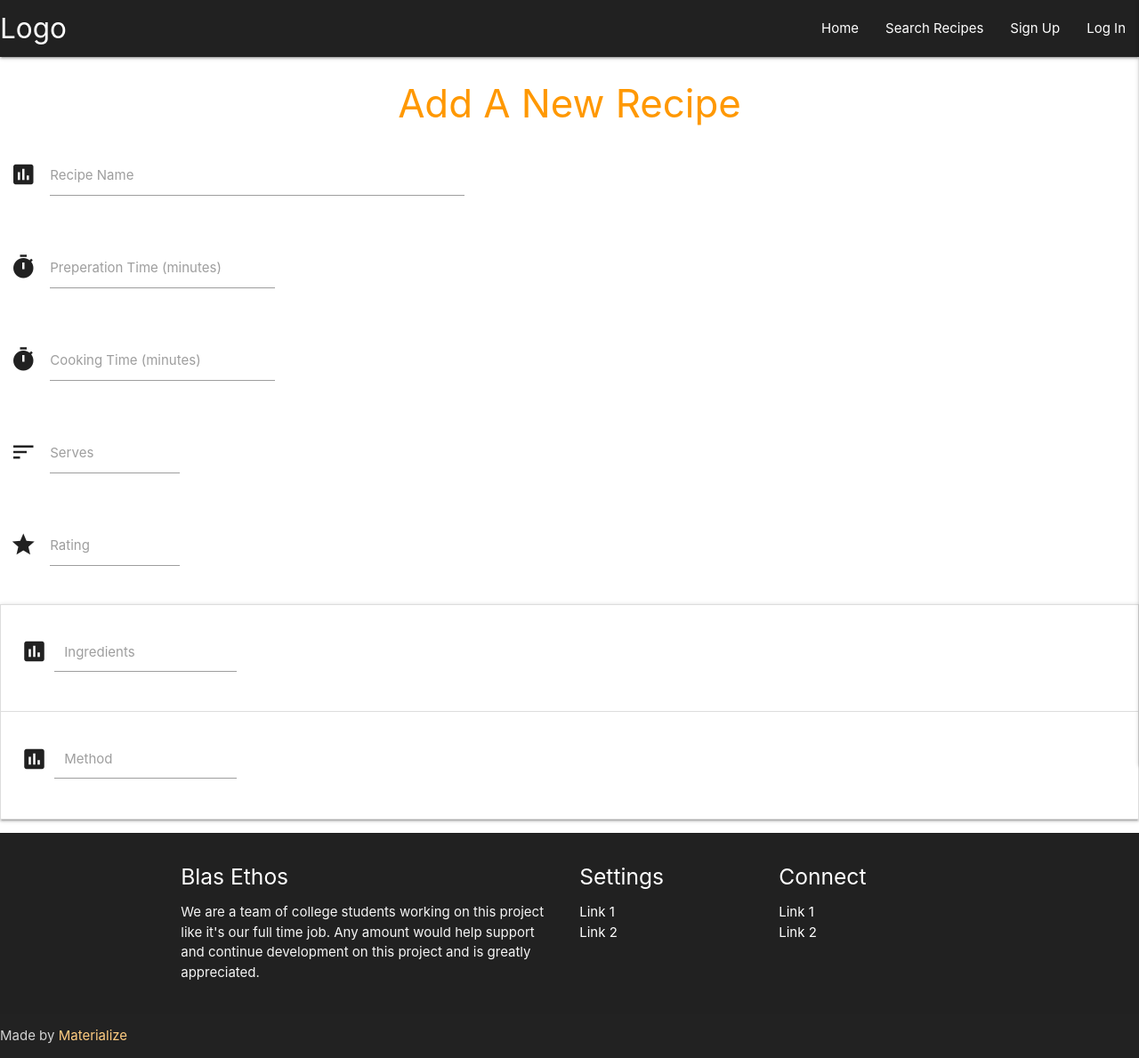
After one commit to lisaloudness/Blas, a Flask app: page /add_recipes in a window 1280 px wide. The commit adds this page. Shown: the whole page at 89% size. Run offline with Flask 3, Linux system fonts and the light colour scheme; some libraries are stand-ins or nearby versions.

Commit message:
Creat add_recipes form boilerplate

```diff
--- a/app.py
+++ b/app.py
@@ -99,11 +99,15 @@ def logout():
     return redirect(url_for("login"))
 
 
-
 @app.route("/get_recipes")
 def get_recipes():
-    recipes = mongo.db.recipes.find()
+    recipes = list(mongo.db.recipes.find())
     return render_template("recipes.html", recipes=recipes)
+
+
+@app.route("/add_recipes")
+def add_recipes():
+    return render_template("add_recipes.html")
 
 
 if __name__ == "__main__":
--- a/static/css/style.css
+++ b/static/css/style.css
@@ -33,3 +33,14 @@
     width: 100vw;
     height: 100vh;
   }
+
+  .login-hero {
+    background: url(../images/login_hero.jpg);
+    background-repeat: no-repeat;
+    background-size: cover;
+    background-position: center;
+    width: 100vw;
+    height: 100vh;
+  }
+
+  /* Slider add recipe*/
--- a/static/js/script.js
+++ b/static/js/script.js
@@ -3,13 +3,27 @@ $(document).ready(function(){
     $('.carousel.carousel-slider').carousel({  // Menu Carousel
       fullWidth: true});
     $('.carousel').carousel();                // Menu Carousel
+    $('.collapsible').collapsible();
   });
 
 
+// slider
+var slider = document.getElementById('slider');
+noUiSlider.create(slider, {
+  start: [20, 80],
+  connect: true,
+  step: 1,
+  orientation: 'horizontal', // 'horizontal' or 'vertical'
+  range: {
+    'min': 0,
+    'max': 100
+  },
+  format: wNumb({
+    decimals: 0
+  })
+ });
 
 // Carousel
 var instance = M.Carousel.init({
   fullWidth: true
 });
-
-var instance = M.Carousel.getInstance(elem);
--- /dev/null
+++ b/templates/add_recipes.html
@@ -0,0 +1,86 @@
+{% extends "base.html" %}
+{% block content %}
+
+<div class="container fluid">
+<h3 class="header center orange-text">Add A New Recipe</h3>
+</div>
+
+
+  <form  method="POST" action="">
+    <div class="row">
+      <div class="input-field col s5">
+        <i class="material-icons prefix">poll</i>
+        <input id="recipe_name" name="recipe_name" minlength="5" maxlength="50"
+          type="text" class="validate" required>
+        <label for="recipe_name">Recipe Name</label>
+      </div>
+    </div>
+
+    <div class="row">
+      <div class="input-field col s3 m3 l3">
+        <i class="material-icons prefix">timer</i>
+          <input type="number" id="prep_time" name="prep_time" step="5" min="5" max="120">
+          <label for="prep_time">Preperation Time (minutes)</label>
+      </div>
+    </div>
+    <span>
+      <div class="row">
+        <div class="input-field col s3">
+          <i class="material-icons prefix">timer</i>
+          <input type="number" id="cook_time" name="cook_time" step="5" min="5" max="120">
+          <label for="time">Cooking Time (minutes) </label>
+        </div>
+      </div>
+    </span>
+      <div class="row">
+        <div class="input-field col s2">
+          <i class="material-icons prefix">sort</i>
+          <input id="serves" name="serves" minlength="1" maxlength="2"
+            type="number" class="validate" required>
+          <label for="serves">Serves</label>
+        </div>
+      </div>
+      <div class="row">
+        <div class="input-field col s2">
+          <i class="material-icons prefix">star</i>
+          <input id="rating" name="rating" minlength="1" maxlength="2"
+            type="number" class="validate" required>
+          <label for="rating">Rating</label>
+        </div>
+      </div>
+
+      <ul class="collapsible">
+        <li>
+          <div class="collapsible-header">
+        <div class="input-field col s6">
+          <i class="material-icons prefix">poll</i>
+          <textarea id="icon_prefix2" class="materialize-textarea"></textarea>
+        <label for="icon_prefix2">Ingredients</label>
+        </div>
+      </div>
+      <div class="collapsible-body"><span>Lorem ipsum dolor sit amet.</span></div>
+    </li>
+      <li>
+      <div class="collapsible-header">
+
+        <div class="input-field col s6">
+          <i class="material-icons prefix">poll</i>
+          <textarea id="icon_prefix2" class="materialize-textarea"></textarea>
+          <label for="icon_prefix2">Method</label>
+
+        </div>
+      </div>
+      <div class="collapsible-body"><span>Lorem ipsum dolor sit amet.</span></div>
+    </li>
+
+    </ul>
+
+    </div>
+  </form>
+</div>
+
+
+
+
+
+{% endblock %}
--- a/templates/base.html
+++ b/templates/base.html
@@ -4,6 +4,7 @@
   <meta http-equiv="Content-Type" content="text/html; charset=UTF-8"/>
   <meta name="viewport" content="width=device-width, initial-scale=1, maximum-scale=1.0"/>
   <link rel="stylesheet" href="https://cdnjs.cloudflare.com/ajax/libs/materialize/1.0.0/css/materialize.min.css">
+  <link rel="stylesheet" href="https://cdnjs.cloudflare.com/ajax/libs/font-awesome/6.5.1/css/all.min.css">
   <link rel="stylesheet" href="https://cdnjs.cloudflare.com/ajax/libs/font-awesome/5.13.1/css/all.min.css" integrity="sha512-xA6Hp6oezhjd6LiLZynuukm80f8BoZ3OpcEYaqKoCV3HKQDrYjDE1Gu8ocxgxoXmwmSzM4iqPvCsOkQNiu41GA==" crossorigin="anonymous" type="text/css">
   <link href="https://fonts.googleapis.com/icon?family=Material+Icons" rel="stylesheet">
   <link rel="stylesheet" href="{{ url_for('static', filename='css/style.css') }}" type="text/css">
@@ -22,7 +23,7 @@
         <li><a href="{{ url_for('get_recipes') }}">Search Recipes</a></li>
       {% if session.user %}
         <li><a href="{{ url_for('logout') }}">Log Out</a></li>
-        <li><a href="#">Add Recipe</a></li>
+        <li><a href="{{ url_for('add_recipes') }}">Add Recipe</a></li>
         <li><a href="{{ url_for('profile', username=session['user']) }}"><i class="medium material-icons">account_circle</i></a></li>
       {% else %}
         <li><a href="{{ url_for('register') }}">Sign Up</a></li>
@@ -38,8 +39,8 @@
         <li><a href="{{ url_for('get_recipes') }}">Search Recipes</a></li>
         {% if session.user %}
           <li><a href="{{ url_for('logout') }}">Log Out</a></li>
-          <li><a href="#">Add Recipe</a></li>
-          <li><a href="{{ url_for('profile', username=session['user']) }}"><i class="medium material-icons">account_circle</i></a></li>
+          <li><a href="{{ url_for('add_recipes') }}">Add Recipe</a></li>
+          <li><a href="{{ url_for('profile', username=session['user']) }}">Profile</a>
         {% else %}
           <li><a href="{{ url_for('register') }}">Sign Up</a></li>
           <li><a href="{{ url_for('login') }}">Log In</a></li>
```
Also changed, not shown: templates/login.html (+11 -18 lines), templates/recipes.html (+6 -11 lines), templates/register.html (+8 -13 lines), static/images/login_hero.jpg (added).
